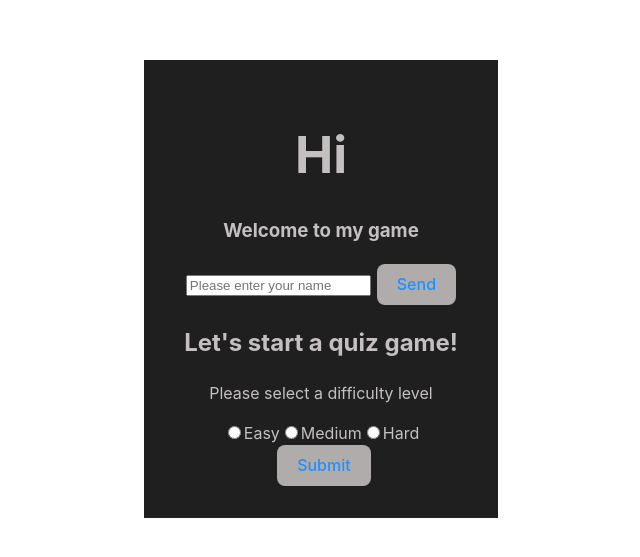
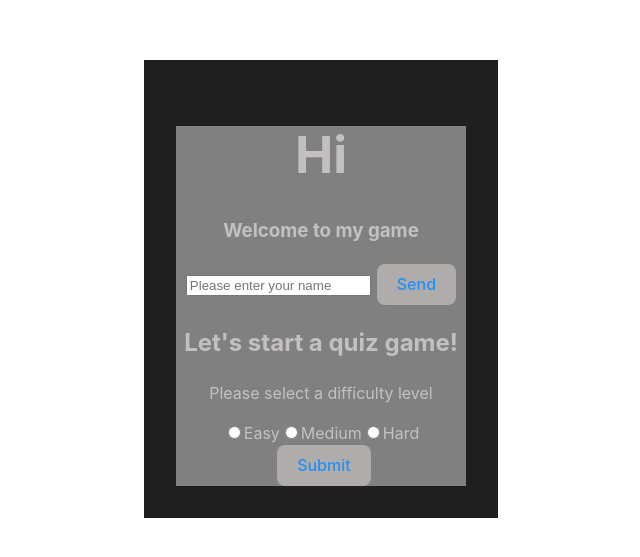
Before and after one commit to zhjiang1103/QuizApp, a React (Vite) app in the folder client/: page / in a window 1280 px wide. Shown: the part 111-668 px from the top of the page, without its empty margins (319-959 px from the left). Built offline with nearby package versions, Linux system fonts and the light colour scheme.

Commit message:
Changing size of root

```diff
--- a/client/src/App.jsx
+++ b/client/src/App.jsx
@@ -47,7 +47,7 @@ function App() {
 
   return (
     <>
-      <div>
+      <div style={{backgroundColor:"Grey"}}>
         <h1>Hi</h1>
         <Header user={user} />
         <UserForm grabUser={handleUser} />
```
